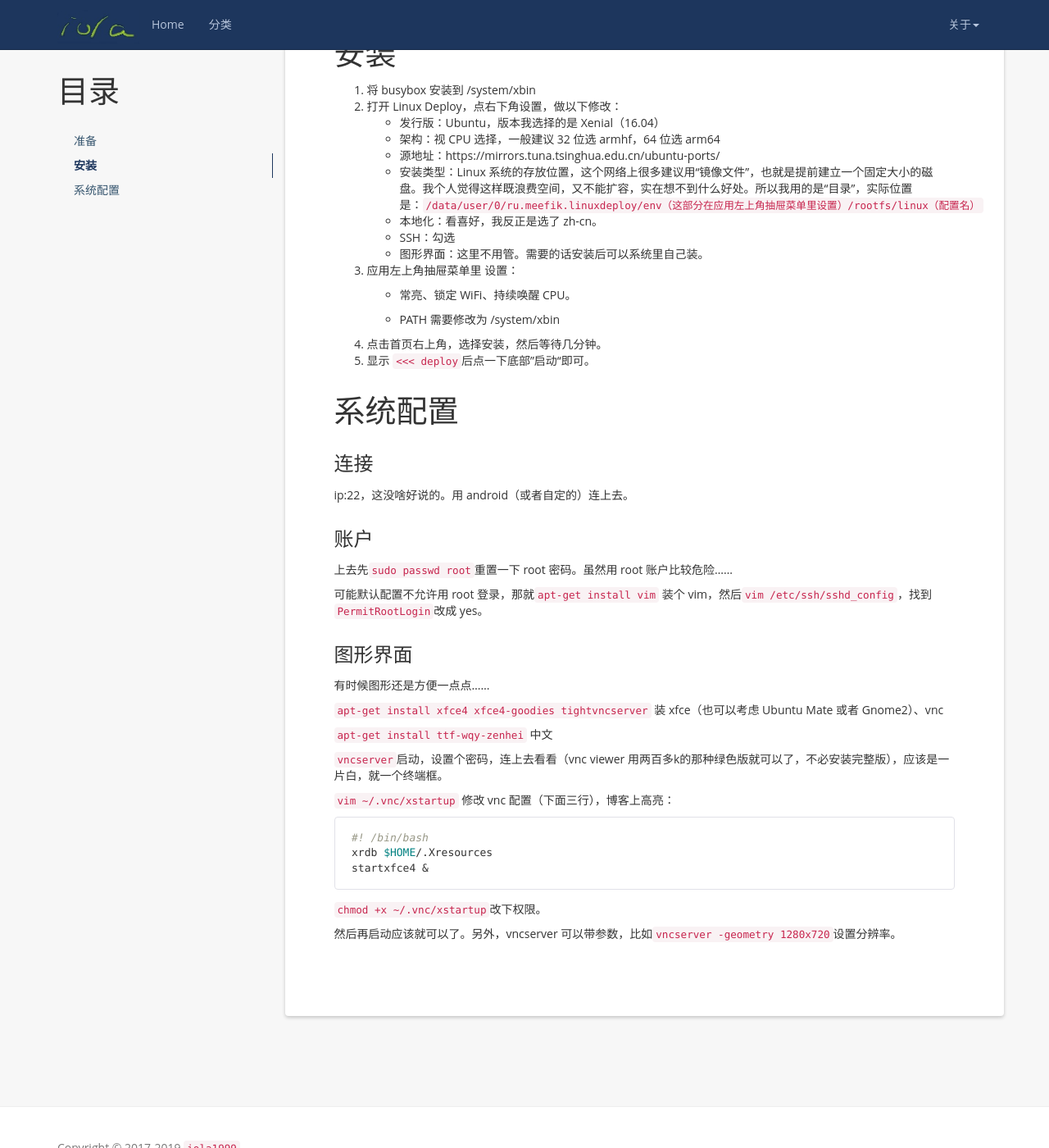
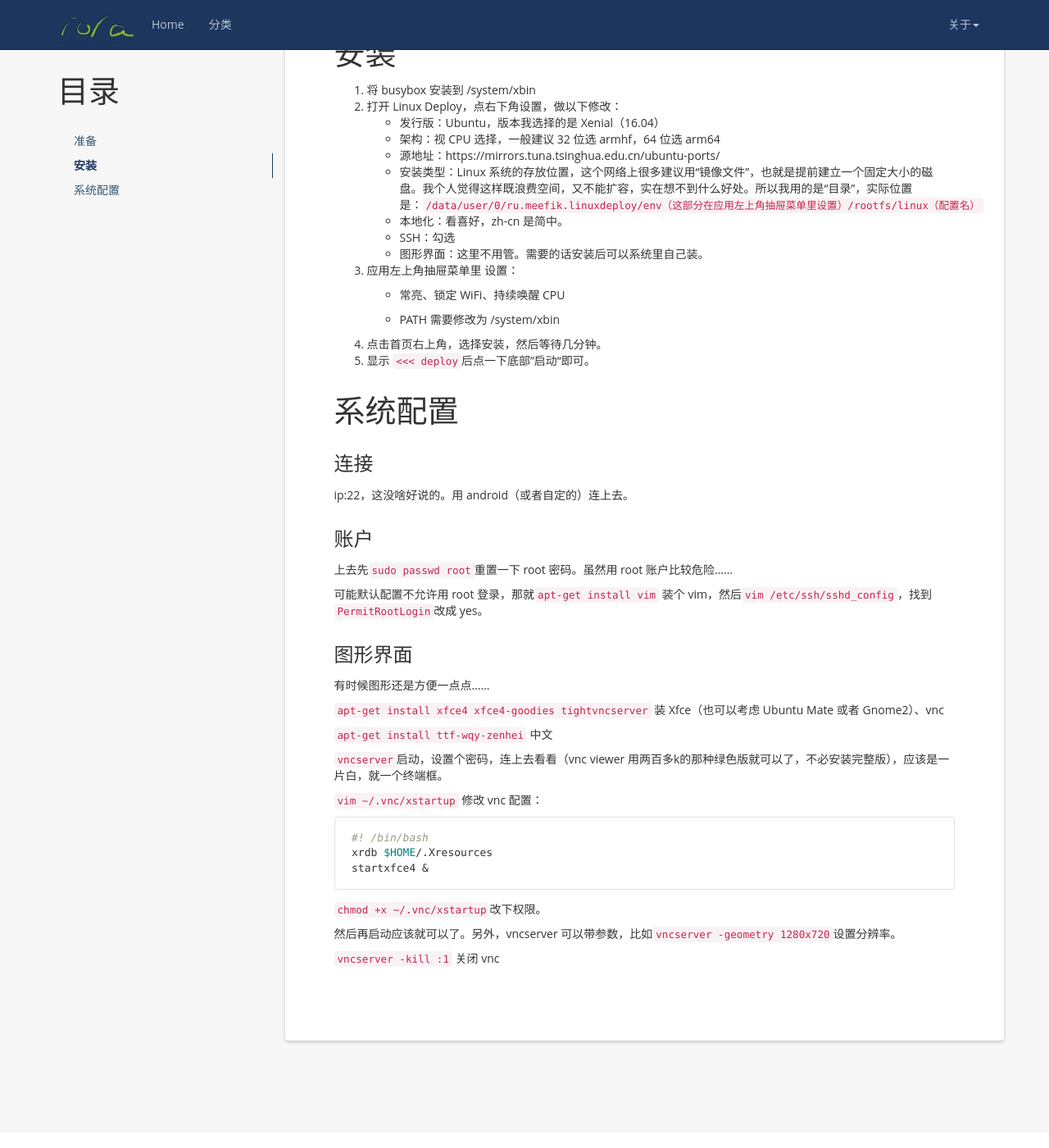
Before and after one commit to iola1999/iola1999.github.io, a Jekyll site: the page built from _posts/2019-05-04-Run-Ubuntu-On-Android-Phone.markdown, in a window 1280 px wide and 1400 px high, scrolled down 463 px. Shown: the whole window at 82% size. Built offline with Jekyll 4.4.1, drawn with Linux system fonts in a browser that asks for light colours; nearby versions of some CDN libraries.

Commit message:
几处修改

````diff
--- a/_posts/2019-05-04-Run-Ubuntu-On-Android-Phone.markdown
+++ b/_posts/2019-05-04-Run-Ubuntu-On-Android-Phone.markdown
@@ -35,12 +35,12 @@ tag:
    - 架构：视 CPU 选择，一般建议 32 位选 armhf，64 位选 arm64
    - 源地址：https://mirrors.tuna.tsinghua.edu.cn/ubuntu-ports/
    - 安装类型：Linux 系统的存放位置，这个网络上很多建议用“镜像文件”，也就是提前建立一个固定大小的磁盘。我个人觉得这样既浪费空间，又不能扩容，实在想不到什么好处。所以我用的是“目录”，实际位置是：`/data/user/0/ru.meefik.linuxdeploy/env（这部分在应用左上角抽屉菜单里设置）/rootfs/linux（配置名）`
-   - 本地化：看喜好，我反正是选了 zh-cn。
+   - 本地化：看喜好，zh-cn 是简中。
    - SSH：勾选
    - 图形界面：这里不用管。需要的话安装后可以系统里自己装。
 3. 应用左上角抽屉菜单里 设置：
 
-   - 常亮、锁定 WiFi、持续唤醒 CPU。
+   - 常亮、锁定 WiFi、持续唤醒 CPU
 
    - PATH 需要修改为 /system/xbin
 4. 点击首页右上角，选择安装，然后等待几分钟。
@@ -66,13 +66,13 @@ ip:22，这没啥好说的。用 android（或者自定的）连上去。
 
 有时候图形还是方便一点点......
 
-`apt-get install xfce4 xfce4-goodies tightvncserver` 装 xfce（也可以考虑 Ubuntu Mate 或者 Gnome2）、vnc
+`apt-get install xfce4 xfce4-goodies tightvncserver` 装 Xfce（也可以考虑 Ubuntu Mate 或者 Gnome2）、vnc
 
 `apt-get install ttf-wqy-zenhei` 中文
 
 `vncserver`启动，设置个密码，连上去看看（vnc viewer 用两百多k的那种绿色版就可以了，不必安装完整版），应该是一片白，就一个终端框。
 
-`vim ~/.vnc/xstartup` 修改 vnc 配置（下面三行），博客上高亮：
+`vim ~/.vnc/xstartup` 修改 vnc 配置：
 
 ```shell
 #! /bin/bash
@@ -83,3 +83,5 @@ startxfce4 &
 `chmod +x ~/.vnc/xstartup`改下权限。
 
 然后再启动应该就可以了。另外，vncserver 可以带参数，比如`vncserver -geometry 1280x720`设置分辨率。
+
+`vncserver -kill :1` 关闭 vnc
````
